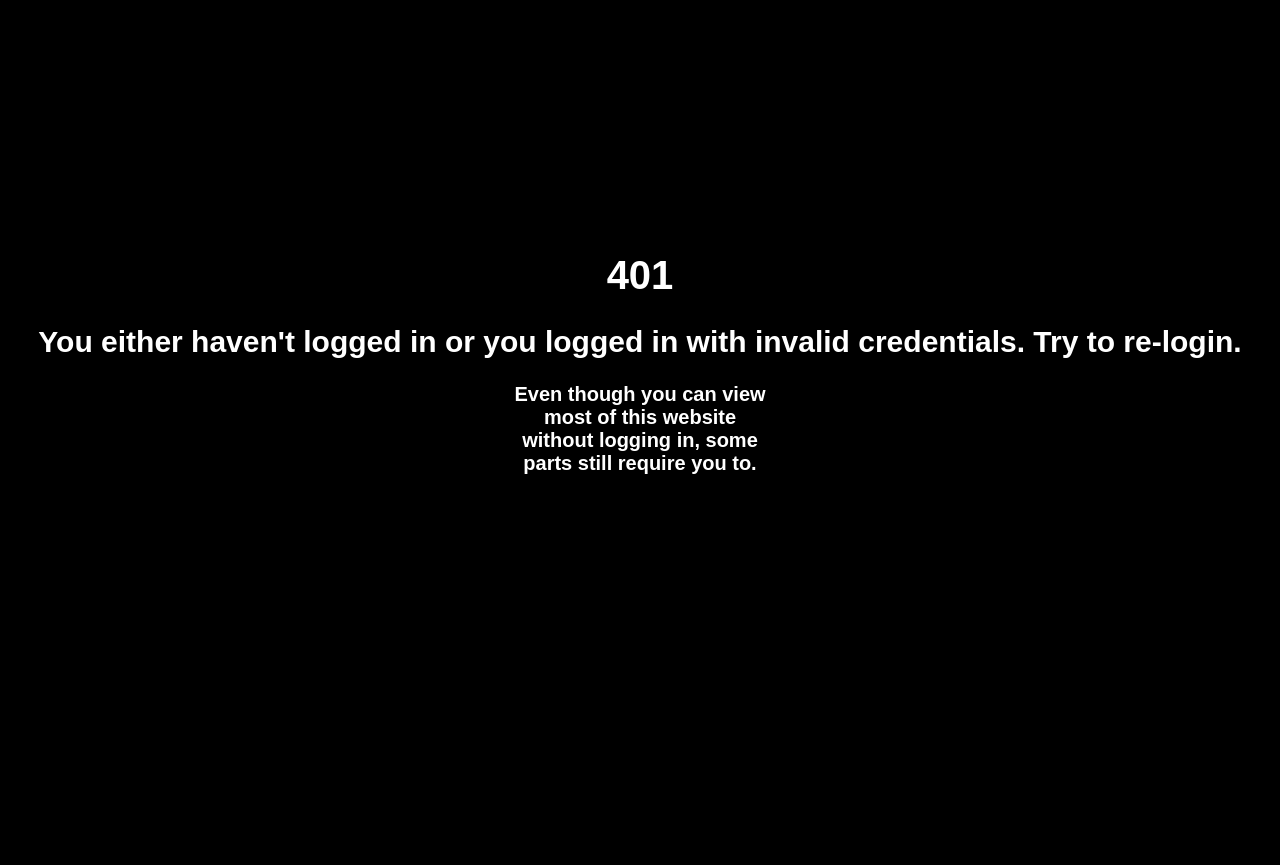
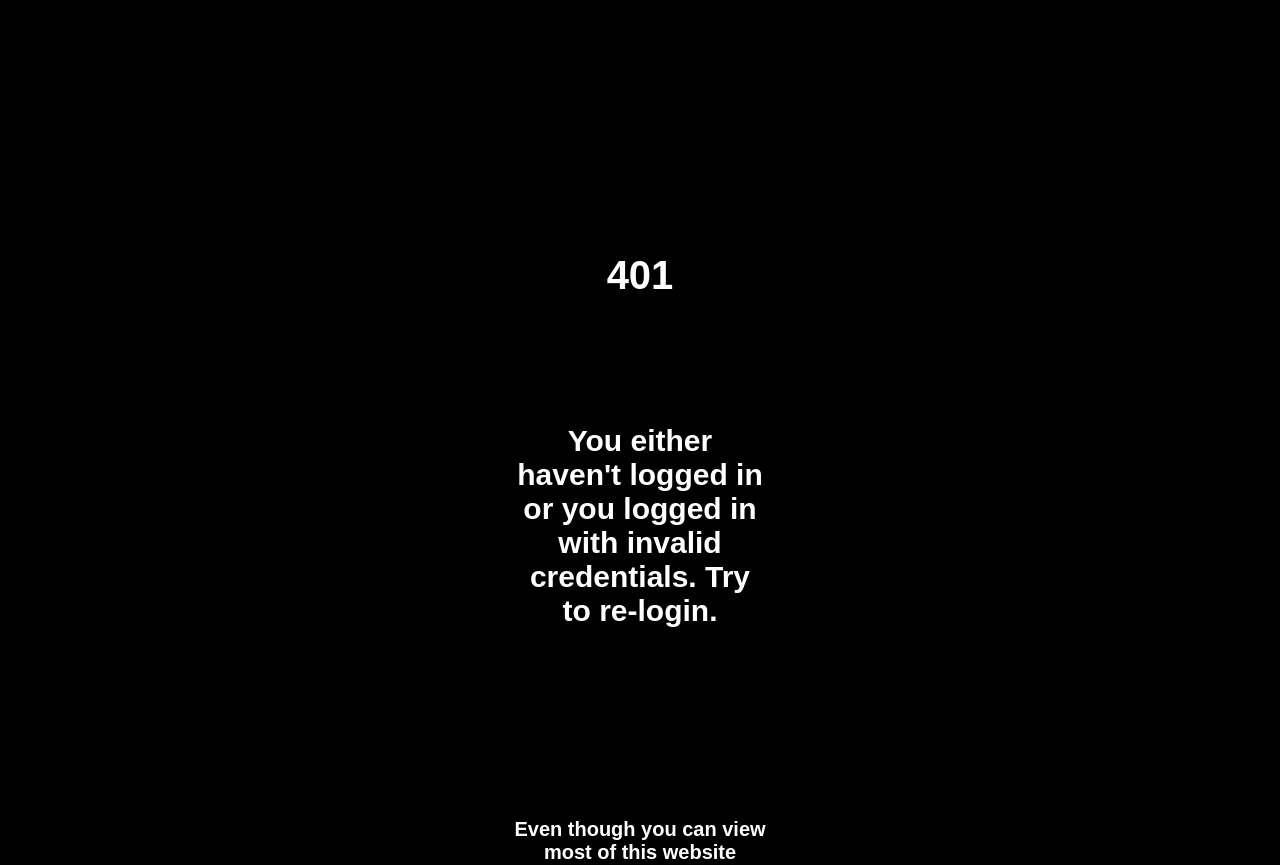
Before and after one commit to nj-nathanjiang/nathan-jiang-website, a Flask app: template templates/401.html in a window 1280 px wide. Shown: the top 865 px of the page. Before the commit the page ends 474 px from the top, so only its background shows below. Run offline with Flask 2, Linux system fonts and the light colour scheme; the template is opened without the code that fills it, so the values that code supplies are empty; some libraries are stand-ins or nearby versions.

Commit message:
Add More Margin To 404 and 401 Pages

```diff
--- a/static/error_page_css/error-page.css
+++ b/static/error_page_css/error-page.css
@@ -4,3 +4,13 @@ body {
     color: #FFFFFF;
     font-family: "Montserrat", sans-serif;
 }
+
+.error-code-name {
+    margin-bottom: 10%;
+}
+
+.error-code-tips {
+    margin-left: 40%;
+    margin-right: 40%;
+    margin-bottom: 15%;
+}
```
